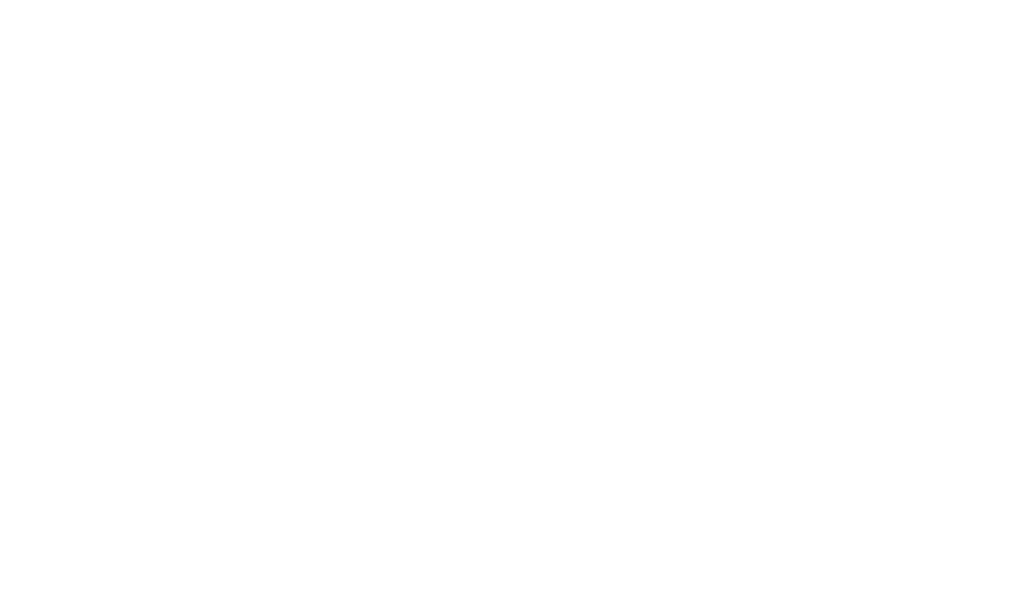
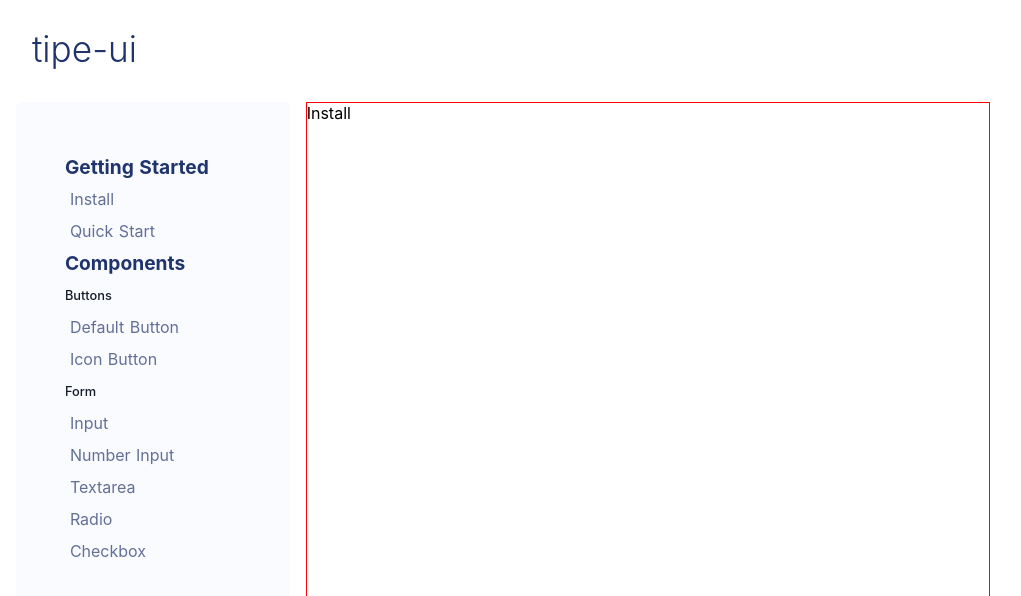
Before and after one commit to tipeio/tipe-ui-website, a Nuxt app: page /getting-started/install in a window 1280 px wide. Before the commit this address had no page. Shown: the top 596 px of the page, without its empty margins (137-1158 px from the left). Built offline with nearby package versions, Linux system fonts and the light colour scheme.

Commit message:
refactor: add layouts and clean up unused components

```diff
--- a/components/Nav.vue
+++ b/components/Nav.vue
@@ -1,9 +1,9 @@
 <template>
   <nav :data-tipe-ui="$options.name" class="nav">
-    <div class="grid-logo">
-    <tipe-logo  />
-    <h1 class="tipe-text">tipe-ui</h1>
-    </div>
+    <nuxt-link to="/" class="grid-logo">
+      <tipe-logo  />
+      <h1 class="tipe-text">tipe-ui</h1>
+    </nuxt-link>
     <a class="grid-github-logo" href="https://github.com/tipeio/tipe-ui"><github-logo /></a>
   </nav>
 </template>
@@ -22,7 +22,7 @@
 }
 </script>
 
-<style lang="postcss">
+<style lang="postcss" scoped>
 [data-tipe-ui='UiNav'] {
   display: grid;
   align-items: end;
@@ -42,6 +42,7 @@
   grid-area: logo;
   display: flex;
   align-items: center;
+  text-decoration: none;
 }
 
 .grid-github-logo {
--- a/components/Sidebar.vue
+++ b/components/Sidebar.vue
@@ -3,14 +3,14 @@
     <div class="sidebar">
       <ul>
         <li class="heading">Getting Started</li>
-        <li class="list-item"><nuxt-link class="link" to="/install">Install</nuxt-link></li>
-        <li class="list-item"><nuxt-link class="link" to="/quick-start">Quick Start</nuxt-link></li>
+        <li class="list-item"><nuxt-link class="link" to="/getting-started/install">Install</nuxt-link></li>
+        <li class="list-item"><nuxt-link class="link" to="/getting-started/quick-start">Quick Start</nuxt-link></li>
         <li class="heading">Components</li>
         <li class="sub-heading">Buttons</li>
-        <li class="list-item"><nuxt-link class="link" to="/button">Default Button</nuxt-link></li>
+        <li class="list-item"><nuxt-link class="link" to="/components/button">Default Button</nuxt-link></li>
         <li class="list-item"><nuxt-link class="link" to="/icon-button">Icon Button</nuxt-link></li>
         <li class="sub-heading">Form</li>
-        <li class="list-item"><nuxt-link class="link" to="/input">Input</nuxt-link></li>
+        <li class="list-item"><nuxt-link class="link" to="/components/input">Input</nuxt-link></li>
         <li class="list-item"><nuxt-link class="link" to="/number-input">Number Input</nuxt-link></li>
         <li class="list-item"><nuxt-link class="link" to="/textarea">Textarea</nuxt-link></li>
         <li class="list-item"><nuxt-link class="link" to="/radio">Radio</nuxt-link></li>
@@ -27,7 +27,7 @@
 }
 </script>
 
-<style lang="postcss">
+<style lang="postcss" scoped>
 [data-tipe-ui='UiSidebar'] {
 }
 
@@ -43,6 +43,7 @@
 ul {
   list-style: none;
   padding: 0;
+  margin: 0;
 
   & li {
     height: 2rem;
--- a/layouts/default.vue
+++ b/layouts/default.vue
@@ -1,52 +1,10 @@
 <template>
-  <div>
-    <nuxt/>
-  </div>
+  <nuxt/>
 </template>
 
-<style>
-html {
-  font-family: "Source Sans Pro", -apple-system, BlinkMacSystemFont, "Segoe UI", Roboto, "Helvetica Neue", Arial, sans-serif;
-  font-size: 16px;
-  word-spacing: 1px;
-  -ms-text-size-adjust: 100%;
-  -webkit-text-size-adjust: 100%;
-  -moz-osx-font-smoothing: grayscale;
-  -webkit-font-smoothing: antialiased;
-  box-sizing: border-box;
-}
+<script>
+export default {}
+</script>
 
-*, *:before, *:after {
-  box-sizing: border-box;
-  margin: 0;
-}
-
-.button--green {
-  display: inline-block;
-  border-radius: 4px;
-  border: 1px solid #3b8070;
-  color: #3b8070;
-  text-decoration: none;
-  padding: 10px 30px;
-}
-
-.button--green:hover {
-  color: #fff;
-  background-color: #3b8070;
-}
-
-.button--grey {
-  display: inline-block;
-  border-radius: 4px;
-  border: 1px solid #35495e;
-  color: #35495e;
-  text-decoration: none;
-  padding: 10px 30px;
-  margin-left: 15px;
-}
-
-.button--grey:hover {
-  color: #fff;
-  background-color: #35495e;
-}
+<style lang="postcss">
 </style>
--- /dev/null
+++ b/layouts/docs.vue
@@ -0,0 +1,49 @@
+<template>
+  <section class="container">
+    <ui-nav class="grid-nav"/>
+    <ui-side-bar class="grid-sidebar"/>
+    <nuxt class="grid-content border"/>
+  </section>
+</template>
+
+<script>
+import UiSideBar from '~/components/Sidebar.vue'
+import UiNav from '~/components/Nav.vue'
+
+export default {
+  components: {
+    UiSideBar,
+    UiNav
+  }
+}
+</script>
+
+<style lang="postcss" scoped>
+.container {
+  min-height: 100vh;
+  display: grid;
+  grid-column-gap: 1rem;
+  grid-row-gap: 2rem;
+  grid-template-columns: 1fr 2fr 5fr 1fr;
+  grid-auto-rows: 70px 1fr;
+  grid-template-areas:
+    ' nav nav nav nav'
+    '. sidebar content .';
+}
+
+.grid-sidebar {
+  grid-area: sidebar;
+}
+
+.grid-content {
+  grid-area: content;
+}
+
+.grid-nav {
+  grid-area: nav;
+}
+
+.border {
+  border: 1px solid red;
+}
+</style>
--- /dev/null
+++ b/pages/components/button.vue
@@ -0,0 +1,12 @@
+<template>
+  <div>Button</div>
+</template>
+
+<script>
+export default {
+  layout: 'docs'
+}
+</script>
+
+<style lang="postcss" scoped>
+</style>
--- /dev/null
+++ b/pages/components/input.vue
@@ -0,0 +1,12 @@
+<template>
+  <div>Input</div>
+</template>
+
+<script>
+export default {
+  layout: 'docs'
+}
+</script>
+
+<style lang="postcss" scoped>
+</style>
--- /dev/null
+++ b/pages/getting-started/install.vue
@@ -0,0 +1,12 @@
+<template>
+  <div>Install</div>
+</template>
+
+<script>
+export default {
+  layout: 'docs'
+}
+</script>
+
+<style lang="postcss" scoped>
+</style>
--- /dev/null
+++ b/pages/getting-started/quick-start.vue
@@ -0,0 +1,12 @@
+<template>
+  <div>Quick Start</div>
+</template>
+
+<script>
+export default {
+  layout: 'docs'
+}
+</script>
+
+<style lang="postcss" scoped>
+</style>
--- a/pages/index.vue
+++ b/pages/index.vue
@@ -1,49 +1,13 @@
 <template>
-  <section class="container">
-      <ui-nav class="grid-nav"/>
-      <ui-side-bar class="grid-sidebar"/>
-      <div class="grid-content border"/>
- </section>
+  <div>
+  <h1>Home Page</h1>
+  <nuxt-link to="/getting-started/install">Docs</nuxt-link>
+  </div>
 </template>
 
 <script>
-import UiSideBar from '~/components/Sidebar.vue'
-import UiNav from '~/components/Nav.vue'
-
-export default {
-  components: {
-    UiSideBar,
-    UiNav
-  }
-}
+export default {}
 </script>
 
 <style lang="postcss" scoped>
-.container {
-  min-height: 100vh;
-  display: grid;
-  grid-column-gap: 1rem;
-  grid-row-gap: 2rem;
-  grid-template-columns: 1fr 2fr 5fr 1fr;
-  grid-auto-rows: 70px 1fr;
-  grid-template-areas:
-    ' nav nav nav nav'
-    '. sidebar content .';
-}
-
-.grid-sidebar {
-  grid-area: sidebar;
-}
-
-.grid-content {
-  grid-area: content;
-}
-
-.grid-nav {
-  grid-area: nav;
-}
-
-.border {
-  border: 1px solid red;
-}
 </style>
--- a/static/global.css
+++ b/static/global.css
@@ -1 +1,20 @@
 @import './global-colors.css';
+
+html {
+  font-family: 'Source Sans Pro', -apple-system, BlinkMacSystemFont, 'Segoe UI',
+    Roboto, 'Helvetica Neue', Arial, sans-serif;
+  font-size: 16px;
+  word-spacing: 1px;
+  -ms-text-size-adjust: 100%;
+  -webkit-text-size-adjust: 100%;
+  -moz-osx-font-smoothing: grayscale;
+  -webkit-font-smoothing: antialiased;
+  box-sizing: border-box;
+}
+
+*,
+*:before,
+*:after {
+  box-sizing: border-box;
+  margin: 0;
+}
```
Also changed, not shown: components/AppLogo.vue (deleted, +0 -79 lines).
